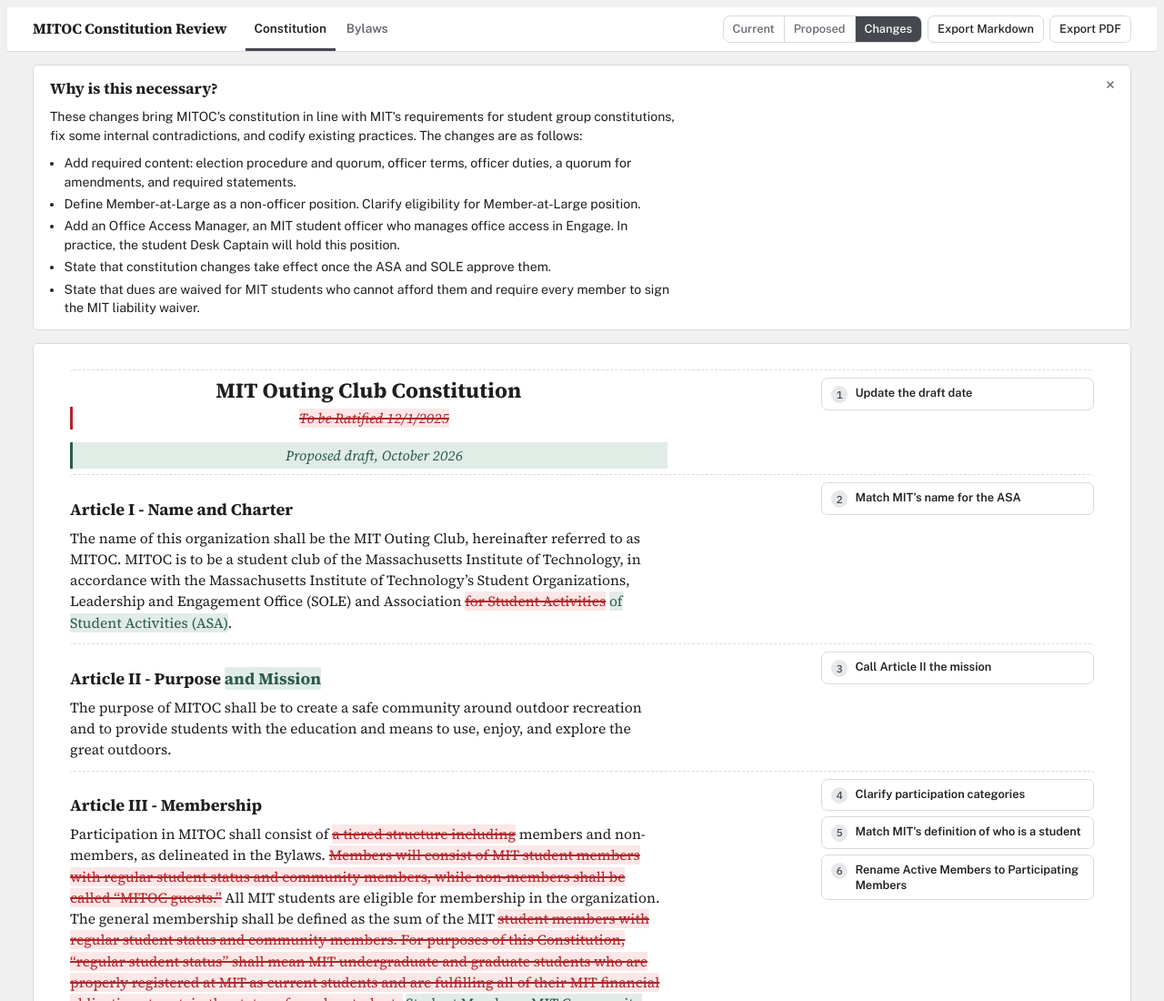
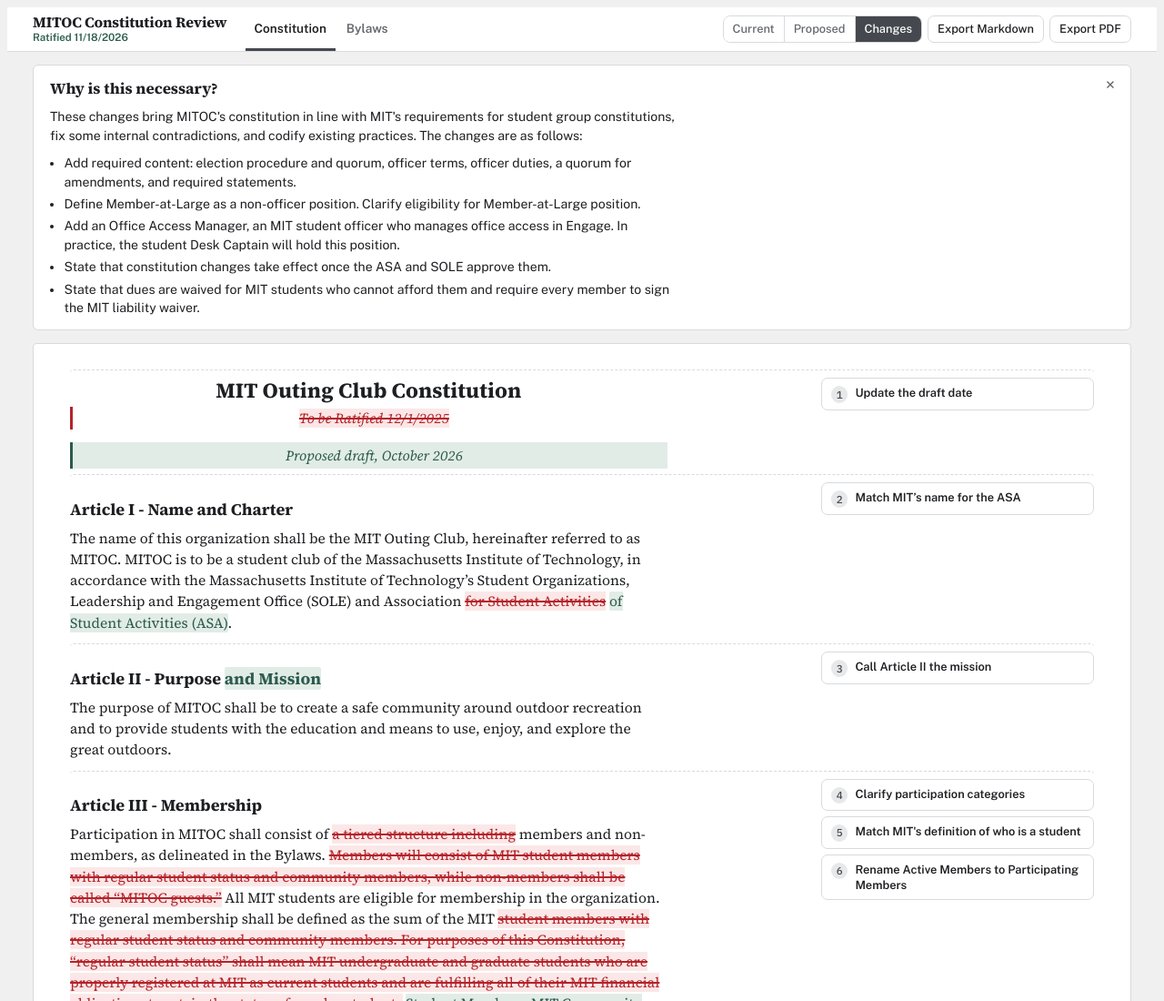
Before and after one commit to dcharatan/mitoc-constitution-2026, a plain HTML site: page index.html in a window 1280 px wide. Shown: the top 1100 px of the page at 91% size. Drawn offline with nearby package versions, Linux system fonts and the light colour scheme.

Commit message:
ratified banner

```diff
--- a/index.html
+++ b/index.html
@@ -62,6 +62,7 @@ header.top { position: sticky; top: env(safe-area-inset-top, 0px); z-index: 5; b
 .brand h1 { margin: 0; font-family: var(--font-doc); font-weight: 700; font-size: 1rem; line-height: 1.2; letter-spacing: -0.01em; white-space: nowrap; }
 .brand .due { font-size: 0.72rem; color: var(--muted); line-height: 1.3; }
 .brand .due strong { color: var(--urgent); font-weight: 600; }
+.brand .ratified { font-size: 0.72rem; color: var(--ins); font-weight: 600; line-height: 1.3; }
 .bar { display: flex; flex-wrap: wrap; align-items: center; gap: 0 12px; min-height: 48px; }
 .bar .tools { margin-left: auto; }
 .tabs { display: flex; gap: 2px; }
@@ -192,6 +193,7 @@ a { color: var(--accent); }
     <div class="bar">
       <div class="brand">
         <h1>MITOC Constitution Review</h1>
+        <div class="ratified">Ratified 11/18/2026</div>
       </div>
       <div class="tabs" role="tablist" aria-label="Document">
         <button class="tab" role="tab" id="tab-constitution" data-tab="constitution">Constitution</button>
```
